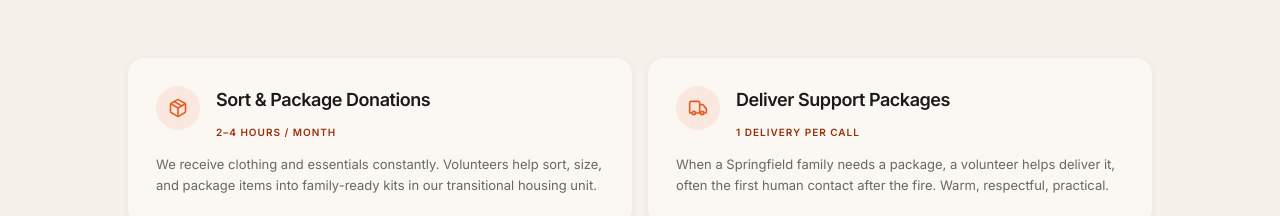
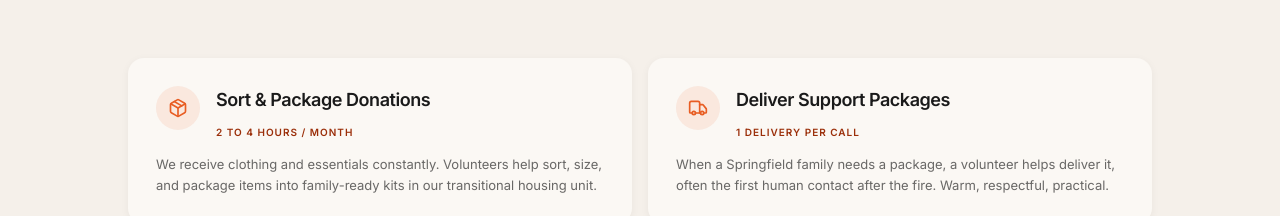
Before and after one commit to Dongetabag/forged-by-fire-funnel, a Next.js app: page /volunteer in a window 1280 px wide. Shown: the part 843-1059 px from the top of the page. Built offline with nearby package versions, Linux system fonts and the light colour scheme.

Commit message:
Replace en-dashes (date/time ranges) with 'to' per human-design rulebook

```diff
--- a/src/app/about/page.tsx
+++ b/src/app/about/page.tsx
@@ -31,7 +31,7 @@ const timeline = [
   { year: "2015", title: "Firefighter since day one", desc: "Lt. Donald Coleman Jr. joined the Springfield Fire Department, dedicating his career to protecting others in their most vulnerable moments." },
   { year: "2019", title: "First fire in the family", desc: "Donald's grandparents' home. a symbol of family legacy. suffered a fire, though it had stood vacant for years." },
   { year: "2022", title: "His own home is lost", desc: "While on vacation, Donald's home in Springfield, MA was destroyed by a fire. He returned to a total loss. A lifetime of belongings reduced to ashes." },
-  { year: "2022–2024", title: "Two and a half years of restoration", desc: "Donald rebuilt his grandparents' home. navigating setbacks, financial strain, and the emotional weight of reconstructing stability itself." },
+  { year: "2022 to 2024", title: "Two and a half years of restoration", desc: "Donald rebuilt his grandparents' home. navigating setbacks, financial strain, and the emotional weight of reconstructing stability itself." },
   { year: "2024", title: "Forged By Fire is born", desc: "Out of that restoration came a new vision: the home wouldn't just be for himself. It would be a vessel for good, a place to support families walking the same road." },
 ];
 
--- a/src/app/refund-policy/page.tsx
+++ b/src/app/refund-policy/page.tsx
@@ -31,7 +31,7 @@ const sections = [
 • A brief description of the reason for the refund request
 • Your name and contact information
 
-We acknowledge refund requests within 2 business days. Approved refunds typically process within 5–10 business days, depending on the original payment method and processor timing.`,
+We acknowledge refund requests within 2 business days. Approved refunds typically process within 5 to 10 business days, depending on the original payment method and processor timing.`,
   },
   {
     heading: "Requests After 30 Days",
--- a/src/app/volunteer/page.tsx
+++ b/src/app/volunteer/page.tsx
@@ -15,7 +15,7 @@ const volunteerPaths = [
   {
     icon: Package,
     title: "Sort & Package Donations",
-    time: "2–4 hours / month",
+    time: "2 to 4 hours / month",
     desc: "We receive clothing and essentials constantly. Volunteers help sort, size, and package items into family-ready kits in our transitional housing unit.",
   },
   {
```
